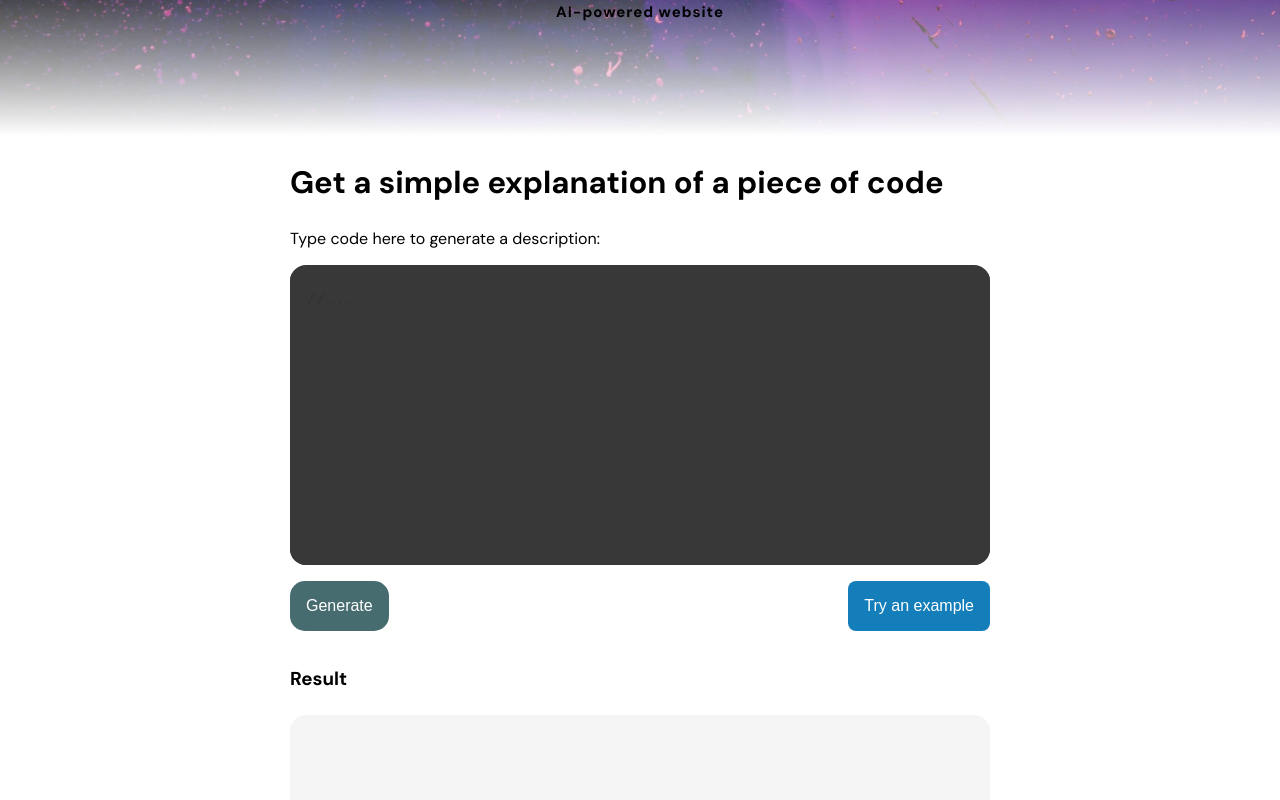
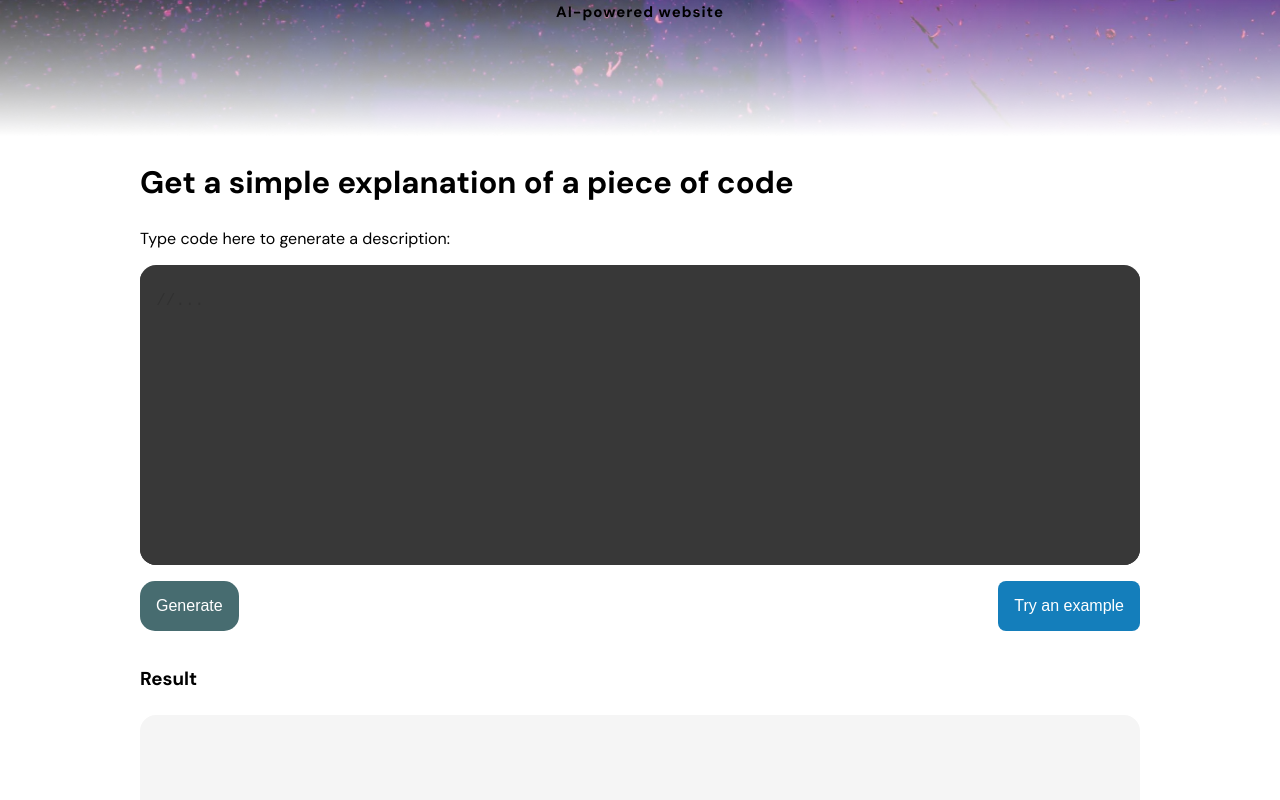
Before and after one commit to Deb0006/Code-Inspector, a Next.js app: page / in a window 1280 px wide. Shown: the part 240-1040 px from the top of the page. Built offline with nearby package versions, Linux system fonts and the light colour scheme; no server answers; a web font is replaced by a local one.

Commit message:
Fixed About page bug and added styles to Sign in button

```diff
--- a/components/Examples.module.css
+++ b/components/Examples.module.css
@@ -35,7 +35,7 @@
   .container {
     flex-direction: row;
     justify-content: space-between;
-    gap: 10px;
+    gap: 1rem;
   }
   .left {
     width: 60%;
--- a/components/Layout.module.css
+++ b/components/Layout.module.css
@@ -3,7 +3,7 @@
   flex-direction: column;
   width: 90%;
   padding: 0 0 2rem 0;
-  max-width: 700px;
+  max-width: 1000px;
   margin: 0 auto;
   height: auto;
 }
--- a/components/Navbar.js
+++ b/components/Navbar.js
@@ -41,9 +41,13 @@ const Navbar = () => {
           <span className={styles.menuOptions}>About</span>
         </Link>
         {user ? (
-          <button onClick={() => auth.signOut()}>Sign out</button>
+          <button className={styles.signIn} onClick={() => auth.signOut()}>
+            Sign out
+          </button>
         ) : (
-          <button onClick={signInWithGoogle}>Sign in</button>
+          <button className={styles.signOut} onClick={signInWithGoogle}>
+            Sign in
+          </button>
         )}
       </div>
     </nav>
--- a/components/Navbar.module.css
+++ b/components/Navbar.module.css
@@ -87,6 +87,26 @@
   line-height: 17px;
   letter-spacing: 1px;
 }
+.signIn {
+  /* font-style: normal;
+  font-weight: 700;
+  font-size: 0.875rem;
+  line-height: 1.8rem;
+  letter-spacing: 1px;
+  background: #ffffff;
+  border: 1px solid #f4f4f4;
+  box-shadow: 12px 26px 50px rgba(90, 108, 234, 0.07); */
+  border-radius: 5px;
+}
+.signOut {
+  /* font-style: normal;
+  font-weight: 400;
+  font-size: 0.875rem;
+  background: #ffffff;
+  border: 1px solid #f4f4f4;
+  box-shadow: 12px 26px 50px rgba(90, 108, 234, 0.07); */
+  border-radius: 5px;
+}
 @keyframes animationMenu {
   0% {
     visibility: hidden;
@@ -116,7 +136,6 @@
 @media (min-width: 768px) {
   .navbar {
     background-image: url("/images/Gradient1.png"), url("/images/Pattern1.webp");
-
     background-repeat: no-repeat;
     background-size: 100% 50%, cover;
     background-position: bottom, center;
@@ -126,7 +145,6 @@
 @media (min-width: 1920px) {
   .navbar {
     background-image: url("/images/Gradient1.png"), url("/images/pattern3.webp");
-
     background-repeat: no-repeat;
     background-size: 100% 50%, cover;
     background-position: bottom, center;
--- a/components/Playground.js
+++ b/components/Playground.js
@@ -17,7 +17,7 @@ const Playground = () => {
     response:
       "The previous code is written in JavaScript. It takes in an array and an array of values to remove from the original array. It then loops through the original array and checks if each element is in the array of values to remove. If it is not, it adds it to the filtered array. Finally, it returns the filtered array.",
   };
-  console.log(uid);
+
   useEffect(() => {
     Prism.highlightAll();
   }, [codeInput]);
--- a/components/Playground.module.css
+++ b/components/Playground.module.css
@@ -82,7 +82,7 @@
 }
 .editor {
   position: relative;
-  width: 1000px;
+  width: 1500px;
   height: 500px;
   min-height: 300px;
   margin: 0;
@@ -101,7 +101,7 @@
   left: -1.55rem;
   padding: 1rem 0 0 2.5rem;
   font-family: monospace, monospace;
-  width: 1000px;
+  width: 1500px;
   height: 500px;
   min-height: 500px;
   line-height: 1.5rem;
@@ -111,6 +111,7 @@
 .editorContent:focus {
   outline: none !important;
 }
+
 @media (min-width: 768px) {
   .title {
     font-size: 31px;
--- a/pages/about.js
+++ b/pages/about.js
@@ -1,7 +1,7 @@
 import styles from "../styles/About.module.css";
 const About = () => {
   return (
-    <div className={styles.wrapper}>
+    <>
       <h1>Code Inspector</h1>
       <div className={styles.paragraphs}>
         <p className={styles.paragraph}>
@@ -20,10 +20,10 @@ const About = () => {
           The summaries generated by our website are displayed in a separate,
           easy-to-find section, making it quick and easy for users to get the
           information they need. Plus, our code inputs are highlighted with
-          Prism.js to make them easier to read.{" "}
+          Prism.js to make them easier to read.
         </p>
       </div>
-    </div>
+    </>
   );
 };
 
--- a/styles/About.module.css
+++ b/styles/About.module.css
@@ -1,8 +1,5 @@
-.wrapper {
-  height: 450px;
-}
 .paragraphs {
-  height: 250px;
+  /* height: 250px; */
   background: rgb(255, 255, 255);
   box-shadow: 0px 0px 50px rgba(90, 108, 234, 0.07);
   border-radius: 22px;
@@ -11,3 +8,9 @@
 .paragraph {
   padding-bottom: 1rem;
 }
+
+@media (min-width: 768px) {
+  .paragraphs {
+    padding: 1rem 4rem;
+  }
+}
```
Also changed, not shown: 1 other file (tests, documents, lock files or other folders).
